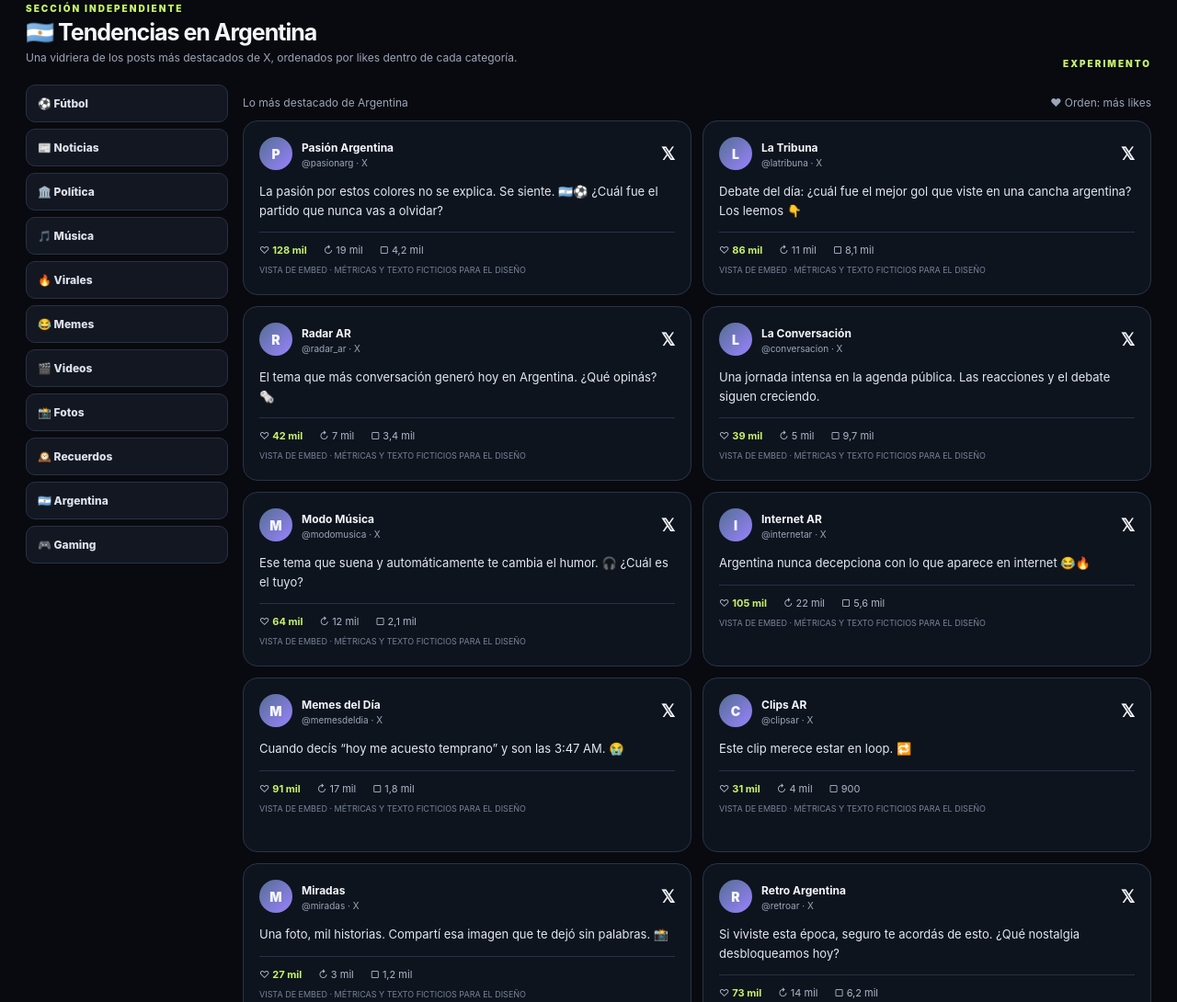
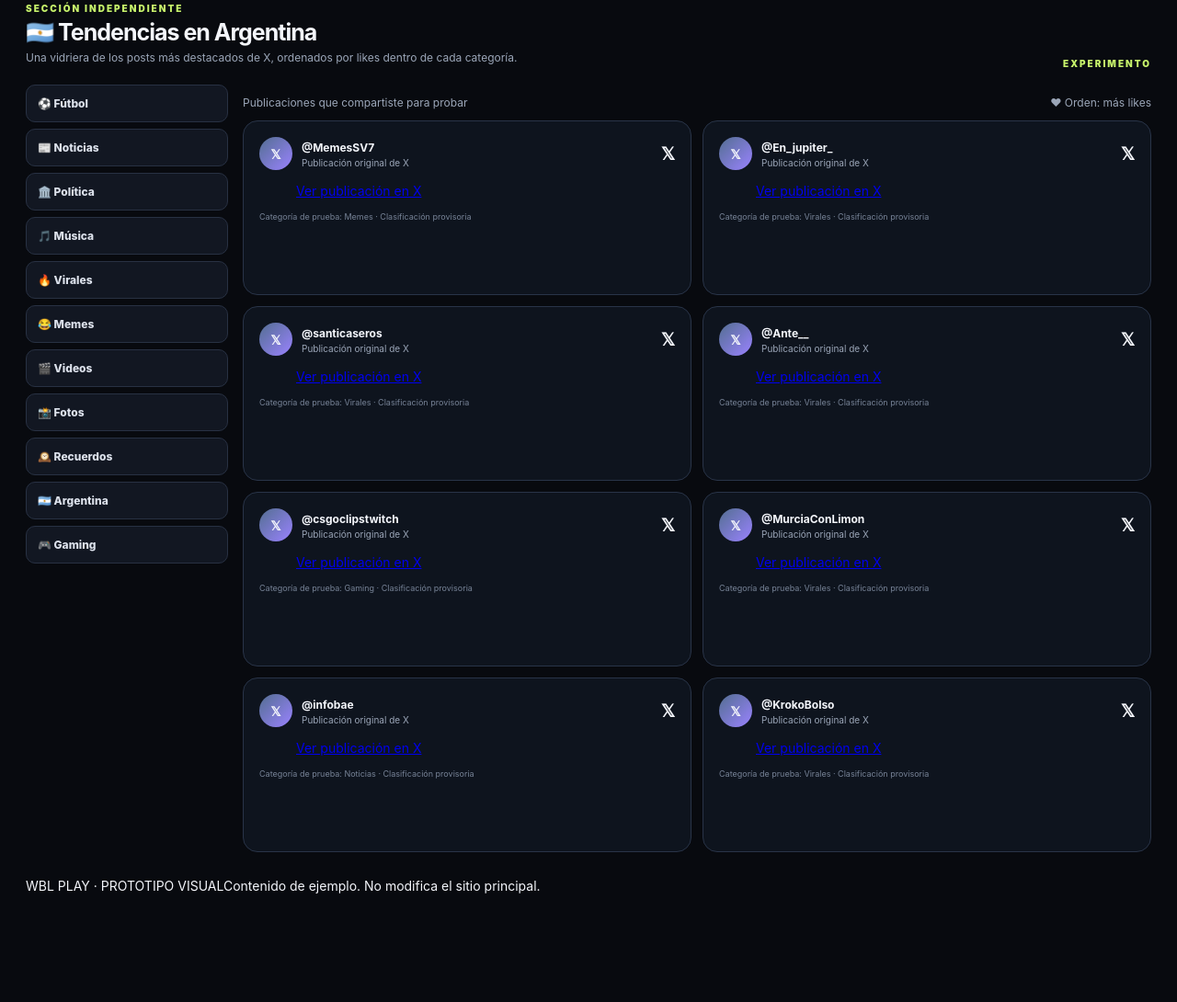
Before and after one commit to wheretobuylinks/wheretobuy-web, a plain HTML site: page wbl-play-preview/index.html in a window 1280 px wide. Shown: the part 2335-3425 px from the top of the page at 92% size. After the commit the page ends 3307 px from the top, so only its background shows below. Drawn offline with Linux system fonts and the light colour scheme.

Commit message:
Use real X embeds for Argentina trends prototype

```diff
--- a/wbl-play-preview/index.html
+++ b/wbl-play-preview/index.html
@@ -68,16 +68,14 @@ const posts=[
 {cat:'Recuerdos',title:'Un viaje por los momentos que quedaron en la memoria',desc:'Efemérides, nostalgia, cultura pop y recuerdos compartidos.',img:'https://images.unsplash.com/photo-1478720568477-152d9b164e26?auto=format&fit=crop&w=1000&q=85',time:'Ayer'}
 ];
 const trendPosts=[
-{cat:'Fútbol',user:'Pasión Argentina',handle:'@pasionarg',text:'La pasión por estos colores no se explica. Se siente. 🇦🇷⚽ ¿Cuál fue el partido que nunca vas a olvidar?',likes:'128 mil',replies:'4,2 mil',shares:'19 mil'},
-{cat:'Fútbol',user:'La Tribuna',handle:'@latribuna',text:'Debate del día: ¿cuál fue el mejor gol que viste en una cancha argentina? Los leemos 👇',likes:'86 mil',replies:'8,1 mil',shares:'11 mil'},
-{cat:'Noticias',user:'Radar AR',handle:'@radar_ar',text:'El tema que más conversación generó hoy en Argentina. ¿Qué opinás? 🗞️',likes:'42 mil',replies:'3,4 mil',shares:'7 mil'},
-{cat:'Política',user:'La Conversación',handle:'@conversacion',text:'Una jornada intensa en la agenda pública. Las reacciones y el debate siguen creciendo.',likes:'39 mil',replies:'9,7 mil',shares:'5 mil'},
-{cat:'Música',user:'Modo Música',handle:'@modomusica',text:'Ese tema que suena y automáticamente te cambia el humor. 🎧 ¿Cuál es el tuyo?',likes:'64 mil',replies:'2,1 mil',shares:'12 mil'},
-{cat:'Virales',user:'Internet AR',handle:'@internetar',text:'Argentina nunca decepciona con lo que aparece en internet 😂🔥',likes:'105 mil',replies:'5,6 mil',shares:'22 mil'},
-{cat:'Memes',user:'Memes del Día',handle:'@memesdeldia',text:'Cuando decís “hoy me acuesto temprano” y son las 3:47 AM. 😭',likes:'91 mil',replies:'1,8 mil',shares:'17 mil'},
-{cat:'Videos',user:'Clips AR',handle:'@clipsar',text:'Este clip merece estar en loop. 🔁',likes:'31 mil',replies:'900',shares:'4 mil'},
-{cat:'Fotos',user:'Miradas',handle:'@miradas',text:'Una foto, mil historias. Compartí esa imagen que te dejó sin palabras. 📸',likes:'27 mil',replies:'1,2 mil',shares:'3 mil'},
-{cat:'Recuerdos',user:'Retro Argentina',handle:'@retroar',text:'Si viviste esta época, seguro te acordás de esto. ¿Qué nostalgia desbloqueamos hoy?',likes:'73 mil',replies:'6,2 mil',shares:'14 mil'}
+{cat:'Memes',url:'https://x.com/MemesSV7/status/2123495434446602444',user:'@MemesSV7'},
+{cat:'Virales',url:'https://x.com/En_jupiter_/status/2123510103298961871',user:'@En_jupiter_'},
+{cat:'Virales',url:'https://x.com/santicaseros/status/2123487742470300091',user:'@santicaseros'},
+{cat:'Virales',url:'https://x.com/Ante__/status/2123390193671827574',user:'@Ante__'},
+{cat:'Gaming',url:'https://x.com/csgoclipstwitch/status/2123538350959137067',user:'@csgoclipstwitch'},
+{cat:'Virales',url:'https://x.com/MurciaConLimon/status/2123397425671086569',user:'@MurciaConLimon'},
+{cat:'Noticias',url:'https://x.com/infobae/status/2123464462925811716',user:'@infobae'},
+{cat:'Virales',url:'https://x.com/KrokoBolso/status/2123225226976563452',user:'@KrokoBolso'}
 ];
 let shortCategory='Todos',newsCategory='Todos',trendCategory='Todos';
 function makeChips(target,items,selected,fn){document.getElementById(target).innerHTML=items.map(c=>'<button class="chip '+(c===selected?'active':'')+'" data-c="'+c+'">'+(catEmoji[c]||'')+' '+c+'</button>').join('');document.querySelectorAll('#'+target+' button').forEach(b=>b.onclick=()=>fn(b.dataset.c))}
@@ -89,7 +87,17 @@ function openShortFeed(){renderShortViewer(shortCategory);openOverlay('shortOver
 function renderShortViewer(cat){const options=['Todos',...categories.filter(x=>x!=='Todos')];document.getElementById('shortViewerCats').innerHTML=options.map(c=>'<button class="'+(c===cat?'active':'')+'" data-c="'+c+'">'+(catEmoji[c]||'')+' '+c+'</button>').join('');document.querySelectorAll('#shortViewerCats button').forEach(b=>b.onclick=()=>renderShortViewer(b.dataset.c));const list=shorts.filter(x=>cat==='Todos'||x.cat===cat);document.getElementById('shortVideoFeed').innerHTML=list.map(x=>'<div class="video-item"><video src="'+x.video+'" poster="'+x.poster+'" controls playsinline loop muted></video><div class="v-cat">'+catEmoji[x.cat]+' '+x.cat+'</div><div class="v-actions"><div><b>♡</b>Me gusta</div><div><b>↗</b>Compartir</div></div></div>').join('')||'<div class="video-item"><div class="v-cat">Todavía no hay shorts en esta categoría.</div></div>';document.getElementById('shortVideoFeed').scrollTop=0;const vids=[...document.querySelectorAll('#shortVideoFeed video')];const io=new IntersectionObserver(entries=>entries.forEach(e=>{if(e.isIntersecting){e.target.play().catch(()=>{});vids.filter(v=>v!==e.target).forEach(v=>v.pause())}else e.target.pause()}),{threshold:.65});vids.forEach(v=>io.observe(v))}
 function openNewsFeed(){renderNewsViewer(newsCategory);openOverlay('newsOverlay')}
 function renderNewsViewer(cat){document.getElementById('newsViewerCats').innerHTML=['Todos',...categories.filter(x=>x!=='Todos')].map(c=>'<button class="'+(c===cat?'active':'')+'" data-c="'+c+'">'+(catEmoji[c]||'')+' '+c+'</button>').join('');document.querySelectorAll('#newsViewerCats button').forEach(b=>b.onclick=()=>renderNewsViewer(b.dataset.c));const list=posts.filter(x=>cat==='Todos'||x.cat===cat);document.getElementById('newsScroll').innerHTML=list.map(x=>'<article class="news-slide"><img src="'+x.img+'"><div class="slidecopy"><small>'+catEmoji[x.cat]+' '+x.cat.toUpperCase()+' · '+x.time+'</small><h2>'+x.title+'</h2><p>'+x.desc+'</p><button class="btn ghost">Ver publicación completa ↗</button></div></article>').join('');document.getElementById('newsScroll').scrollTop=0}
-function renderTrends(){document.getElementById('trendCats').innerHTML=categories.filter(x=>x!=='Todos').map(c=>'<button class="'+(trendCategory===c?'active':'')+'" data-c="'+c+'">'+catEmoji[c]+' '+c+'</button>').join('');document.querySelectorAll('#trendCats button').forEach(b=>b.onclick=()=>{trendCategory=b.dataset.c;renderTrends()});const list=trendPosts.filter(x=>trendCategory==='Todos'||x.cat===trendCategory);document.getElementById('trendLabel').textContent=trendCategory==='Todos'?'Lo más destacado de Argentina':'Tendencias: '+trendCategory;document.getElementById('trendList').innerHTML=list.map((x,i)=>'<article class="tweet"><div class="tweet-top"><div class="xavatar">'+x.user.charAt(0)+'</div><div><b>'+x.user+'</b><small>'+x.handle+' · X</small></div><div class="xmark">𝕏</div></div><p>'+x.text+'</p><div class="tweet-stats"><span>♡ <strong>'+x.likes+'</strong></span><span>↻ '+x.shares+'</span><span>▢ '+x.replies+'</span></div><div class="embed-note">VISTA DE EMBED · MÉTRICAS Y TEXTO FICTICIOS PARA EL DISEÑO</div></article>').join('')}
+function renderTrends(){
+document.getElementById('trendCats').innerHTML=categories.filter(x=>x!=='Todos').map(c=>'<button class="'+(trendCategory===c?'active':'')+'" data-c="'+c+'">'+catEmoji[c]+' '+c+'</button>').join('');
+document.querySelectorAll('#trendCats button').forEach(b=>b.onclick=()=>{trendCategory=b.dataset.c;renderTrends()});
+const list=trendPosts.filter(x=>trendCategory==='Todos'||x.cat===trendCategory);
+document.getElementById('trendLabel').textContent=trendCategory==='Todos'?'Publicaciones que compartiste para probar':'Tendencias: '+trendCategory;
+const root=document.getElementById('trendList');
+root.innerHTML=list.map(x=>'<article class="tweet"><div class="tweet-top"><div class="xavatar">𝕏</div><div><b>'+x.user+'</b><small>Publicación original de X</small></div><div class="xmark">𝕏</div></div><blockquote class="twitter-tweet" data-theme="dark" data-conversation="none"><a href="'+x.url+'">Ver publicación en X</a></blockquote><div class="embed-note">Categoría de prueba: '+x.cat+' · Clasificación provisoria</div></article>').join('');
+if(window.twttr&&window.twttr.widgets){window.twttr.widgets.load(root)}
+}
+
 document.getElementById('globalSearch').addEventListener('keydown',e=>{if(e.key==='Enter'){const q=e.target.value.toLowerCase();const match=categories.find(c=>c.toLowerCase().includes(q));if(match){trendCategory=match;renderTrends();document.querySelector('#tendencias').scrollIntoView({behavior:'smooth'})}else{newsCategory='Todos';renderNewsChips();document.querySelectorAll('#newsCards .news-card').forEach(x=>x.style.display=x.innerText.toLowerCase().includes(q)?'':'none');document.querySelector('#noticias').scrollIntoView({behavior:'smooth'})}}});
 renderShortChips();renderNewsChips();renderTrends();
-</script></body></html>
+</script><script async src="https://platform.twitter.com/widgets.js" charset="utf-8"></script>
+</body></html>
```
